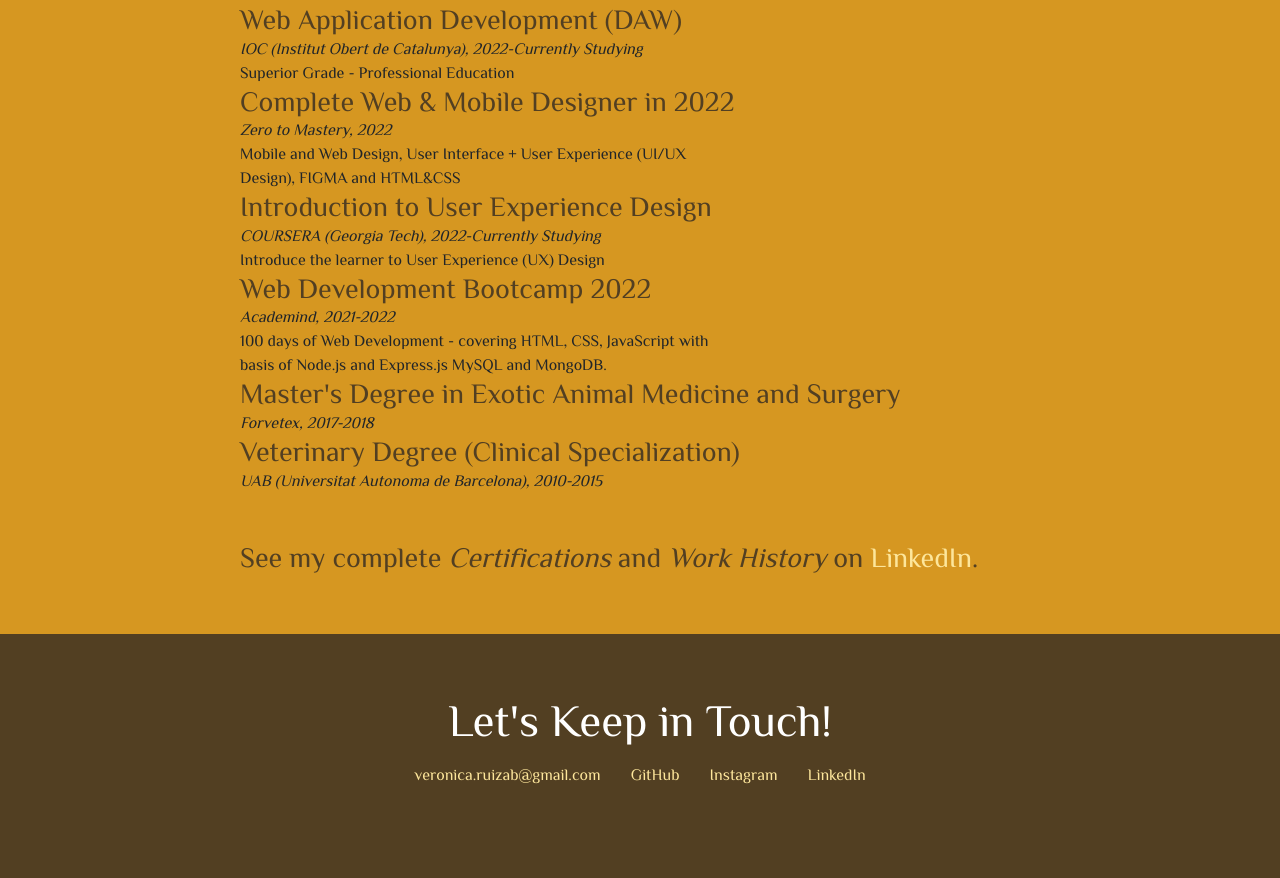
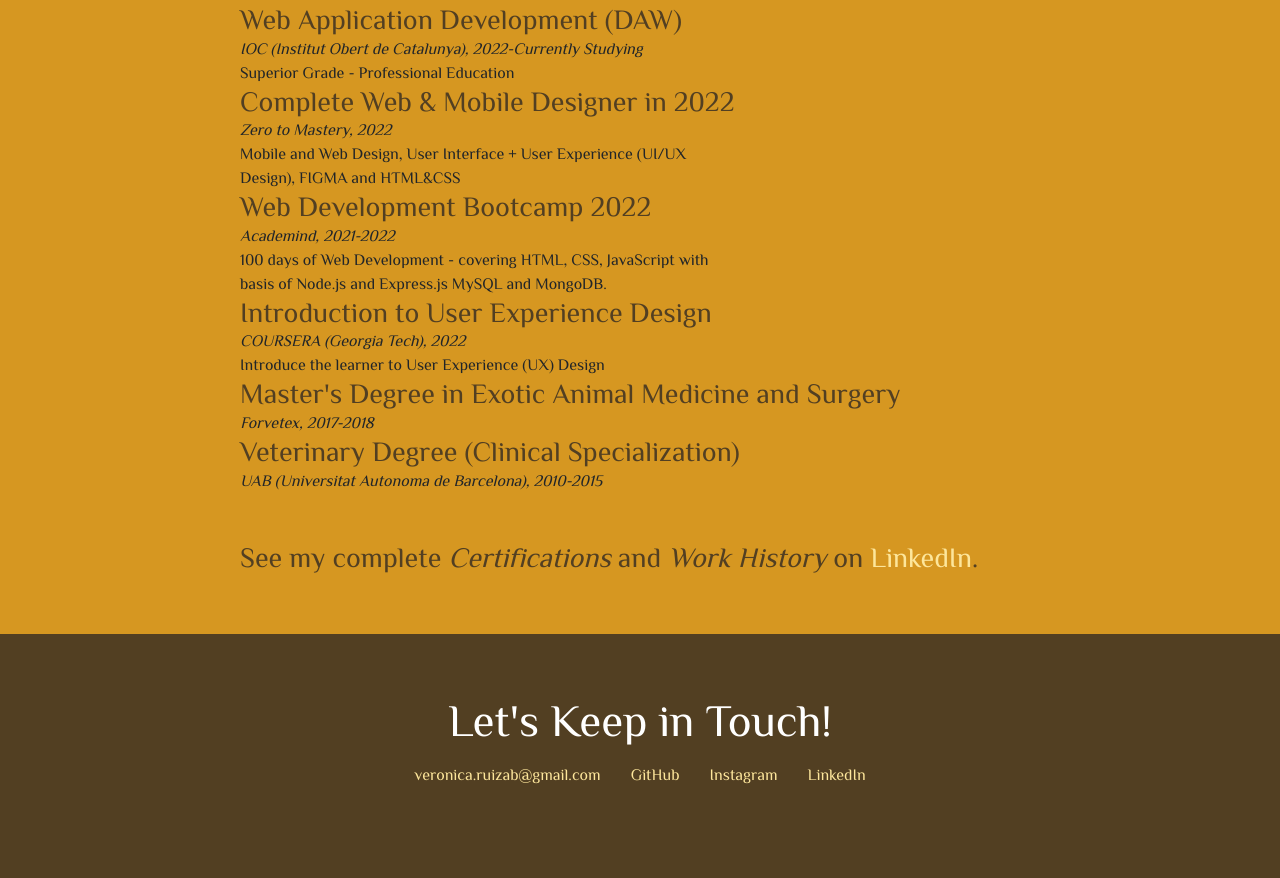
Before and after one commit to Luanvel/portfolio, a plain HTML site: page index.html in a window 1280 px wide. Shown: the part 2244-3122 px from the top of the page. Drawn offline with nearby package versions, Linux system fonts and the light colour scheme; a web font is replaced by a local one.

Commit message:
course actu

```diff
--- a/index.html
+++ b/index.html
@@ -140,15 +140,15 @@
     </section>
 
     <section>
-      <h3>Introduction to User Experience Design</h3>
-      <p>COURSERA (Georgia Tech), 2022-Currently Studying</p>
-      <p>Introduce the learner to User Experience (UX) Design</p>
+      <h3>Web Development Bootcamp 2022</h3>
+      <p>Academind, 2021-2022</p>
+      <p>100 days of Web Development - covering HTML, CSS, JavaScript with basis of Node.js and Express.js MySQL and MongoDB.</p>
     </section>
 
     <section>
-      <h3>Web Development Bootcamp 2022</h3>
-      <p>Academind, 2021-2022</p>
-      <p>100 days of Web Development - covering HTML, CSS, JavaScript with basis of Node.js and Express.js MySQL and MongoDB.</p>
+      <h3>Introduction to User Experience Design</h3>
+      <p>COURSERA (Georgia Tech), 2022</p>
+      <p>Introduce the learner to User Experience (UX) Design</p>
     </section>
 
     <section>
```
